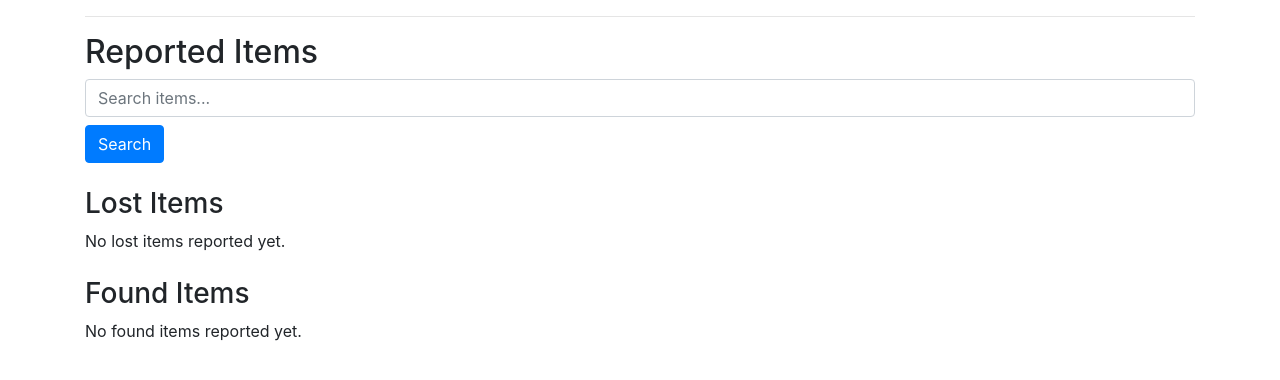
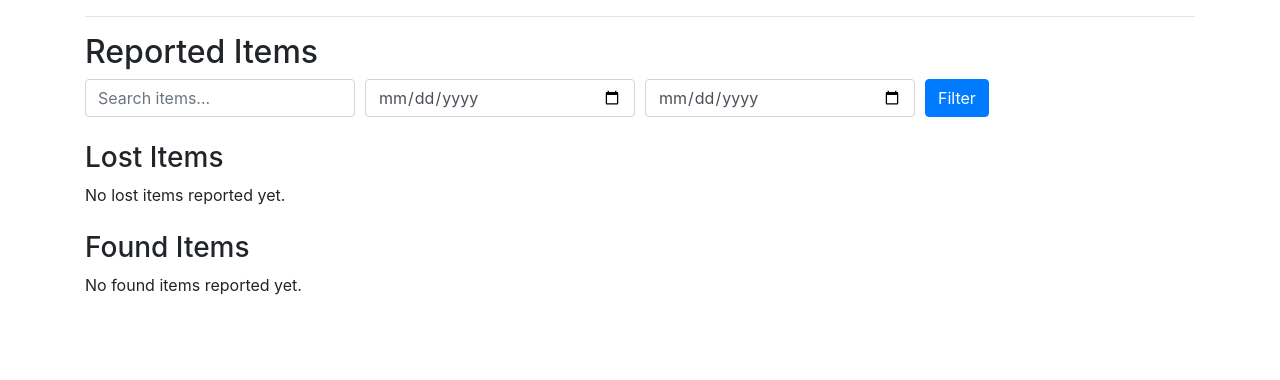
Before and after one commit to graziton/lost_and_found_portal, a Django app: page /items/ in a window 1280 px wide. Shown: the part 80-460 px from the top of the page. Run offline with Django 5.2, Linux system fonts and the light colour scheme; data that the repository does not hold is empty; some libraries are stand-ins or nearby versions.

Commit message:
Added date range filtering for lost and found items

```diff
--- a/lost_and_found/templates/lost_and_found/items_list.html
+++ b/lost_and_found/templates/lost_and_found/items_list.html
@@ -5,8 +5,20 @@
 
   <!-- Search Form -->
   <form method="get" action="{% url 'items_list' %}" class="mb-4">
-    <input type="text" name="q" placeholder="Search items..." class="form-control" value="{{ request.GET.q }}">
-    <button type="submit" class="btn btn-primary mt-2">Search</button>
+    <div class="form-row">
+        <div class="col">
+            <input type="text" name="q" placeholder="Search items..." class="form-control" value="{{ request.GET.q }}">
+        </div>
+        <div class="col">
+            <input type="date" name="start_date" class="form-control" value="{{ request.GET.start_date }}">
+        </div>
+        <div class="col">
+            <input type="date" name="end_date" class="form-control" value="{{ request.GET.end_date }}">
+        </div>
+        <div class="col">
+            <button type="submit" class="btn btn-primary">Filter</button>
+        </div>
+    </div>
   </form>
 
   <h3>Lost Items</h3>
--- a/lost_and_found/views.py
+++ b/lost_and_found/views.py
@@ -1,6 +1,7 @@
 from django.shortcuts import render, redirect, get_object_or_404
 from .forms import LostItemForm, FoundItemForm, LostItem, FoundItem
 from django.db.models import Q
+from datetime import datetime
 
 def home(request):
     return render(request, 'lost_and_found/home.html')  # we’ll create this next
@@ -26,10 +27,14 @@ def report_found(request):
     return render(request, 'lost_and_found/report_found.html', {'form': form})
 
 def items_list(request):
-    query = request.GET.get('q', '')  # Get the search query from the URL
+    query = request.GET.get('q', '')  # Search query
+    start_date = request.GET.get('start_date')  # Start date
+    end_date = request.GET.get('end_date')  # End date
+
     lost_items = LostItem.objects.all()
     found_items = FoundItem.objects.all()
 
+    # Apply search filtering
     if query:
         lost_items = lost_items.filter(
             Q(title__icontains=query) | Q(description__icontains=query) | Q(location__icontains=query)
@@ -38,10 +43,20 @@ def items_list(request):
             Q(title__icontains=query) | Q(description__icontains=query) | Q(location__icontains=query)
         )
 
+    # Apply date range filtering
+    if start_date:
+        lost_items = lost_items.filter(date_reported__gte=start_date)
+        found_items = found_items.filter(date_reported__gte=start_date)
+    if end_date:
+        lost_items = lost_items.filter(date_reported__lte=end_date)
+        found_items = found_items.filter(date_reported__lte=end_date)
+
     context = {
         'lost_items': lost_items,
         'found_items': found_items,
         'query': query,
+        'start_date': start_date,
+        'end_date': end_date,
     }
     return render(request, 'lost_and_found/items_list.html', context)
 
```
